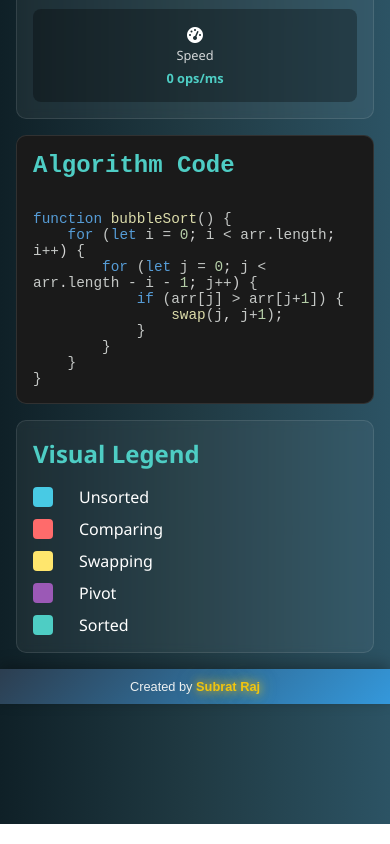
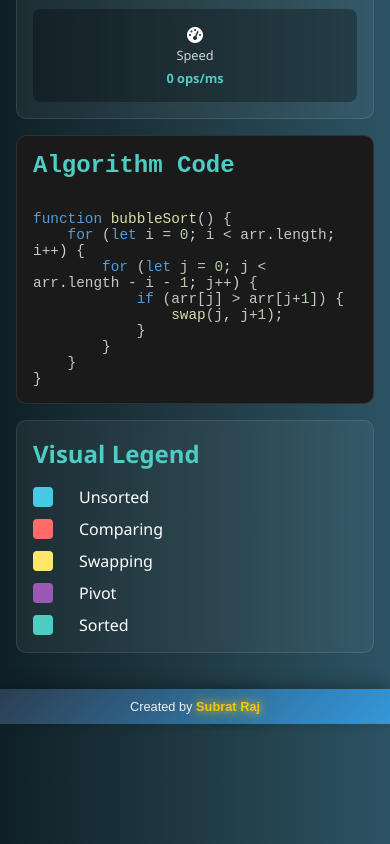
Before and after one commit to subratraj6630/Sorting_Visualiser, a plain HTML site: page index.html in a window 390 px wide. Shown: the part 1509-2353 px from the top of the page. Drawn offline with Linux system fonts and the light colour scheme.

Commit message:
Mobile_Optimised

```diff
--- a/styles.css
+++ b/styles.css
@@ -566,7 +566,7 @@ body.sorting .bar:hover {
     background: linear-gradient(135deg, #2c3e50, #3498db); /* Gradient background */
     color: #ecf0f1;
     position: relative; /* Change to relative to avoid overlap */
-    margin-top: 0; /* Remove extra spacing above footer */
+    margin-top: 20px; /* Add spacing above the footer */
     width: 100%;
     left: 0;
     font-family: 'Arial', sans-serif;
```
